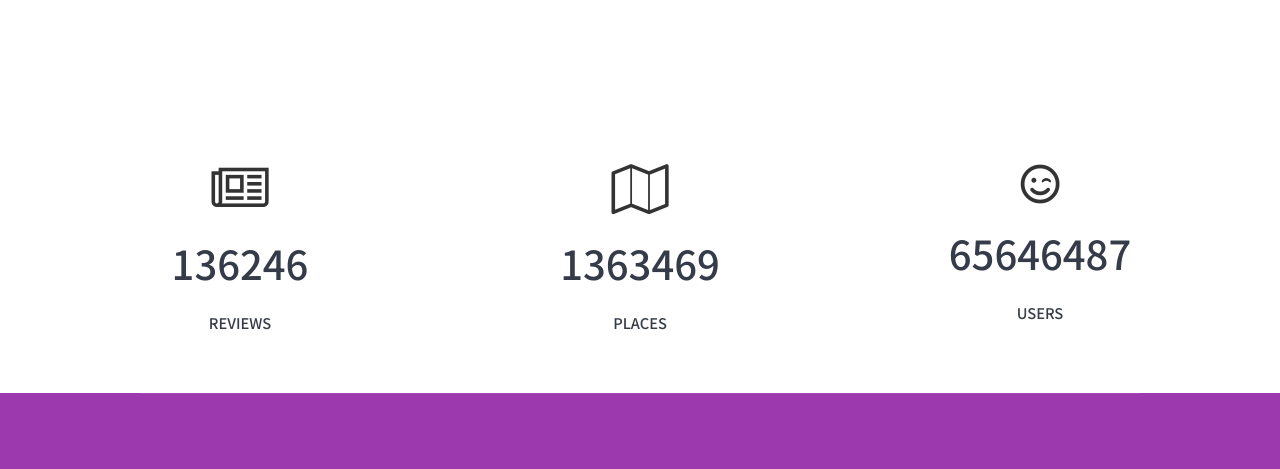
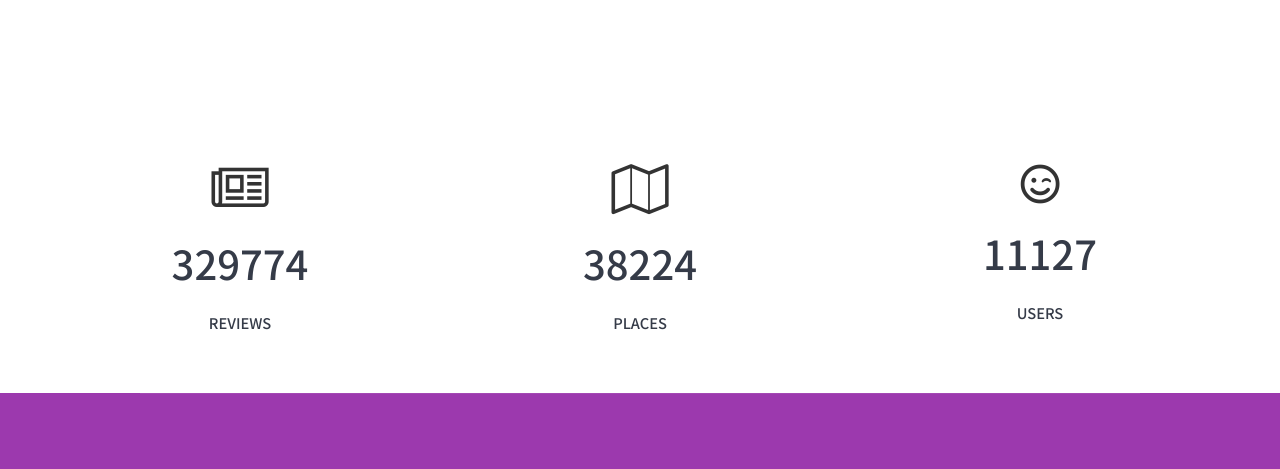
Before and after one commit to LaurentLaury/jaljaljal, a Flask app: page / in a window 1280 px wide. Shown: the part 1842-2311 px from the top of the page. Run offline with Flask 2, Linux system fonts and the light colour scheme; parts of the project's set-up code (start-up, migrations or seed data) failed here and were passed over; some libraries are stand-ins or nearby versions.

Commit message:
css 변경

```diff
--- a/templates/jjj/home.html
+++ b/templates/jjj/home.html
@@ -116,19 +116,19 @@
 		<div class="inner-width">
 			<div class="col">
 				 <i class="fa fa-newspaper-o"></i>
-				 <div class="num">136246</div>
+				 <div class="num">329774</div>
 				  REVIEWS
 			</div>
 
 			<div class="col">
 				 <i class="fa fa-map-o"></i>
-				 <div class="num">1363469</div>
+				 <div class="num">38224</div>
 				  PLACES
 			</div>
 
 			<div class="col">
 				 <i class="far fa-smile-wink"></i>
-				 <div class="num">65646487</div>
+				 <div class="num">11127</div>
 				 USERS
 			</div>
 		</div>
```
